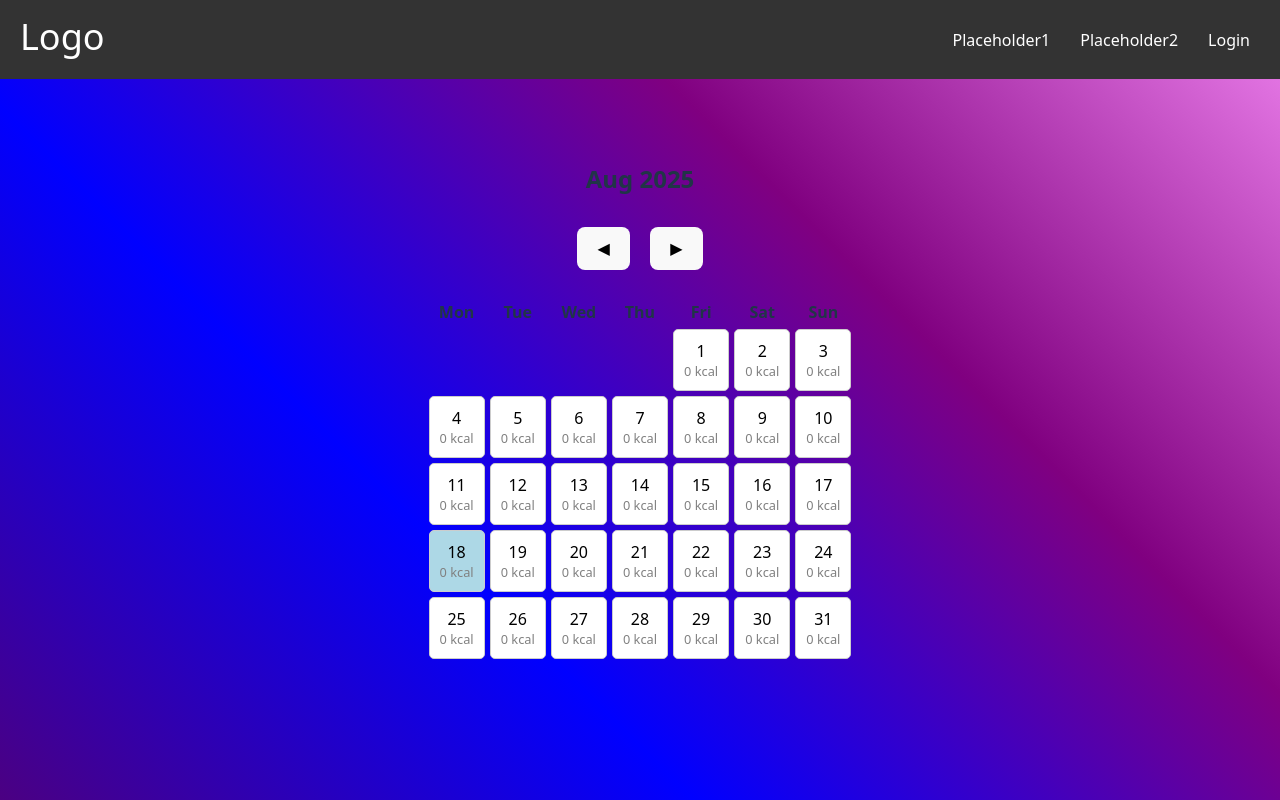
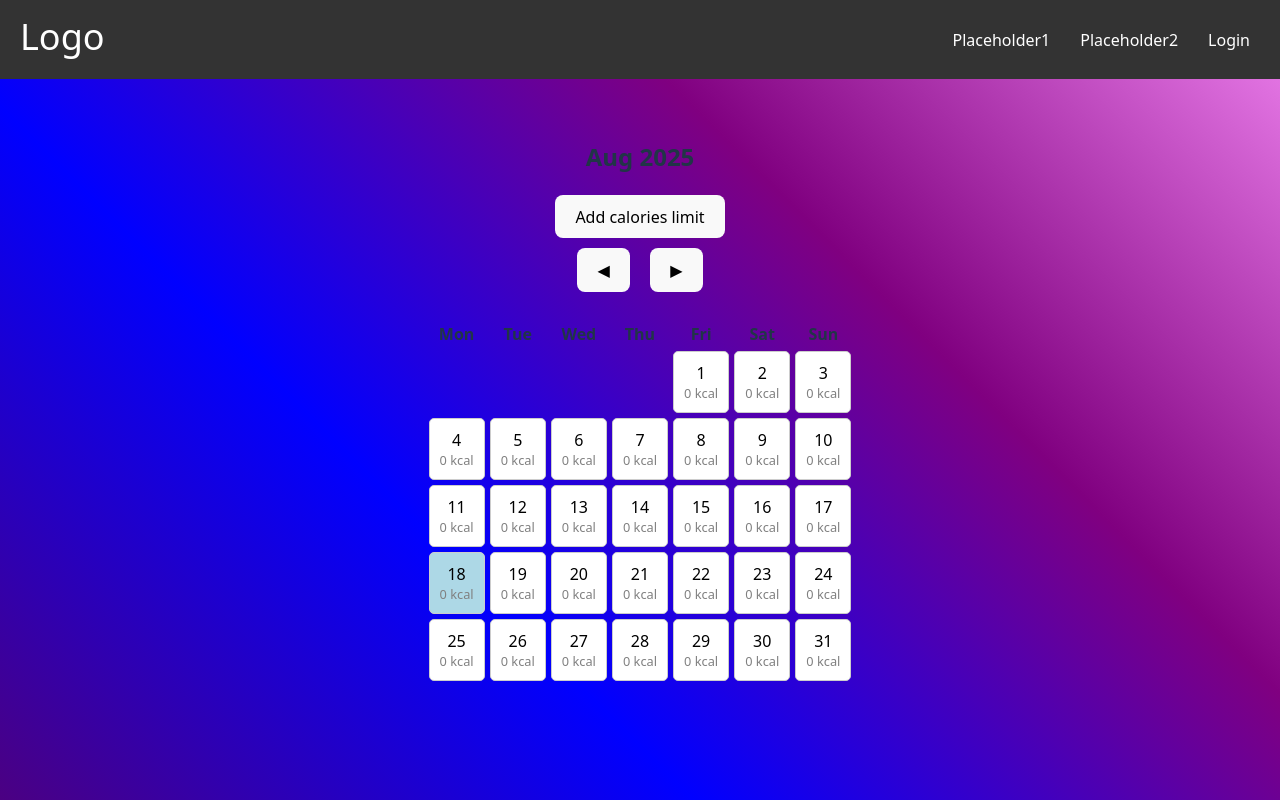
Before and after one commit to Gniewo1/Kcalculator, a React (Vite) app in the folder frontend/: page / in a window 1280 px wide. Built offline with nearby package versions, Linux system fonts and the light colour scheme; no server answers.

Commit message:
"Edit/Add calories limit" buttons added
Without functions

```diff
--- a/frontend/src/pages/Home/Calendar/Calendar.jsx
+++ b/frontend/src/pages/Home/Calendar/Calendar.jsx
@@ -50,7 +50,7 @@ const Calendar = () => {
         const response = await axios.get(
           "http://localhost:8000/auth/calories-limit/",
           {
-            params: {  month: monthString  },  // 👈 tu przekazujesz parametr z zapytania
+            params: {  month: monthString  },
             headers: { Authorization: `Token ${token}` },
           }
         );
@@ -78,15 +78,24 @@ const Calendar = () => {
 
     fetchData();
     fetchCaloriesLimit();
-  }, [currentMonth, currentYear]); // pobierz przy zmianie miesiąca/roku
+  }, [currentMonth, currentYear]);
 
   return (
+
     <div style={{ textAlign: "center" }}>
       <h2>{monthNames[currentMonth]} {currentYear}</h2>
 
-      {caloriesLimit.length > 0 && (
+      {caloriesLimit.length > 0 ? (
+        <>
         <h2>Calories limit: {Math.round(caloriesLimit[0].calories_limit)} kcal</h2>
-      )}
+        <button>Edit calories limit</button>
+        </>
+        ):(
+        <button>Add calories limit</button>
+        )
+      }
+
+
 
 
       <div>
```
Also changed, not shown: 1 other file (tests, documents, lock files or other folders).
